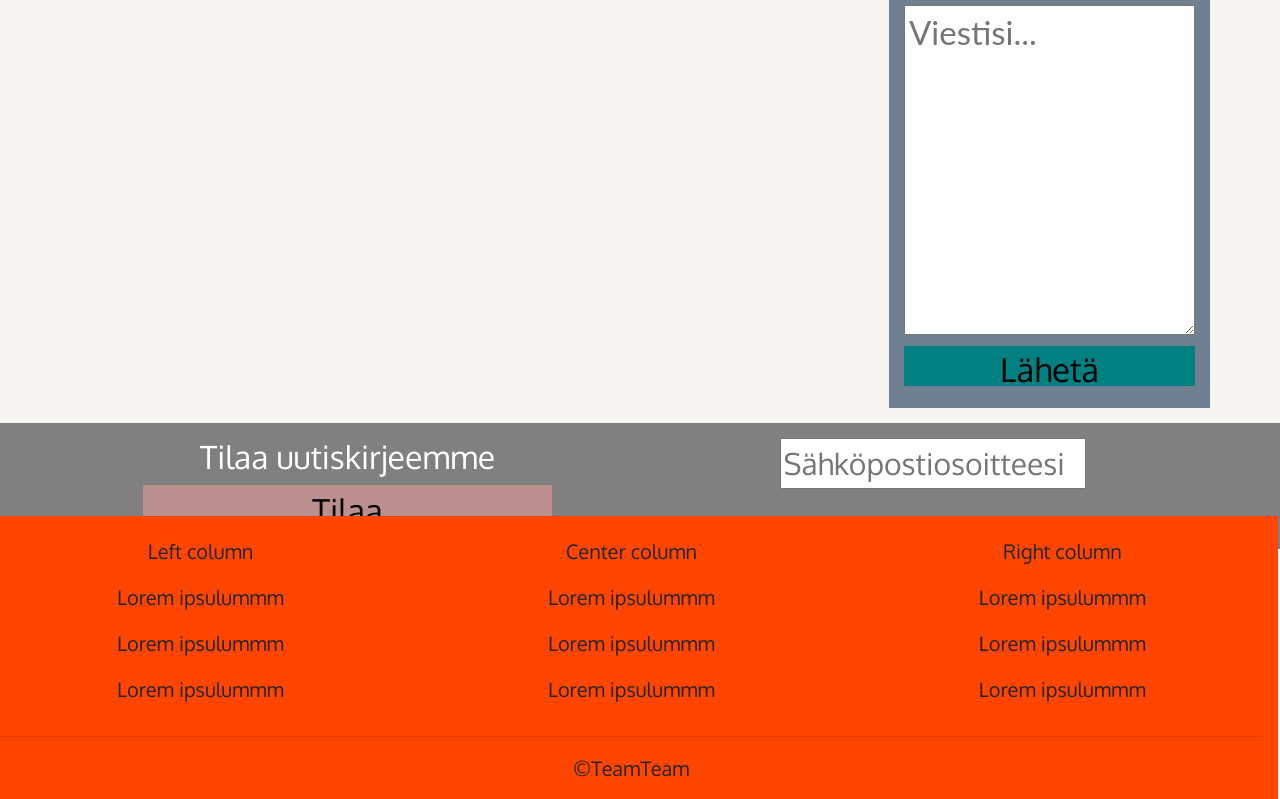
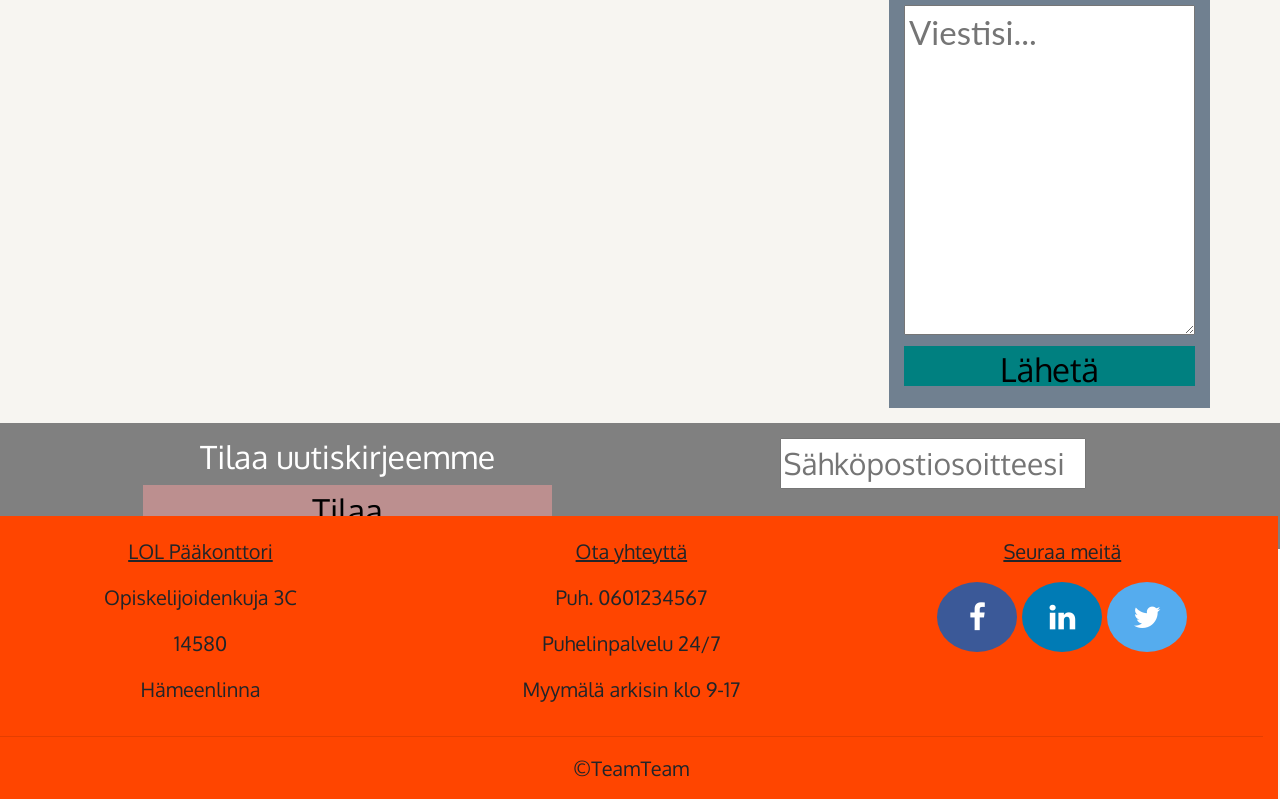
Before and after one commit to HennaArrala/TeamTeamProject, a plain HTML site: page yhteystiedot.html in a window 1280 px wide. Shown: the part 1596-2395 px from the top of the page. Drawn offline with nearby package versions, Linux system fonts and the light colour scheme.

Commit message:
fiksailtu footeria joka sivulta

```diff
--- a/yhteystiedot.html
+++ b/yhteystiedot.html
@@ -11,6 +11,7 @@
     integrity="sha384-Vkoo8x4CGsO3+Hhxv8T/Q5PaXtkKtu6ug5TOeNV6gBiFeWPGFN9MuhOf23Q9Ifjh" crossorigin="anonymous">
     <link href="https://fonts.googleapis.com/css?family=Montserrat|Oxygen|Poppins|Raleway&display=swap" rel="stylesheet">
     <!--link rel="stylesheet" href="css/styles.css"-->
+    <link rel="stylesheet" href="https://cdnjs.cloudflare.com/ajax/libs/font-awesome/4.7.0/css/font-awesome.min.css">
     <link rel="stylesheet" type="text/css" href="css/style.css">
 </head>
 <body>
@@ -90,31 +91,33 @@
     </div>
 
 </body>
+<!--FOOTER-->
 <footer>
-    <div class="container fluid-padding">
+    <div class="f-container">
         <div class="row text-center">
             <div class="col-md-4">
-                <p>Left column</p>
-                <p>Lorem ipsulummm</p>
-                <p>Lorem ipsulummm</p>
-                <p>Lorem ipsulummm</p>
+                    <p><u>LOL Pääkonttori</u></p>
+                    <p>Opiskelijoidenkuja 3C</p>
+                    <p>14580</p>
+                    <p>Hämeenlinna</p>
             </div>
             <div class="col-md-4">
-                <p>Center column</p>
-                <p>Lorem ipsulummm</p>
-                <p>Lorem ipsulummm</p>
-                <p>Lorem ipsulummm</p>
+                    <p><u>Ota yhteyttä</u></p>
+                    <p>Puh. 0601234567</p>
+                    <p>Puhelinpalvelu 24/7</p>
+                    <p>Myymälä arkisin klo 9-17</p>
             </div>
             <div class="col-md-4">
-                <p>Right column</p>
-                <p>Lorem ipsulummm</p>
-                <p>Lorem ipsulummm</p>
-                <p>Lorem ipsulummm</p>
+                    <p><u>Seuraa meitä</u></p>
+                    <a href="#" class="fa fa-facebook"></a>
+                    <a href="#" class="fa fa-linkedin"></a>
+                    <a href="#" class="fa fa-twitter"></a>
             </div>
             <div class="col-md-12">
-                <hr class="light">
-                <p>&copy;TeamTeam</p>
+                    <hr class="light">
+                    <p>&copy;TeamTeam</p>
             </div>
         </div>
+    </div>
 </footer>
 </html>
```
Also changed, not shown: index.html (+1 -0 lines), tuki.html (+18 -15 lines).
